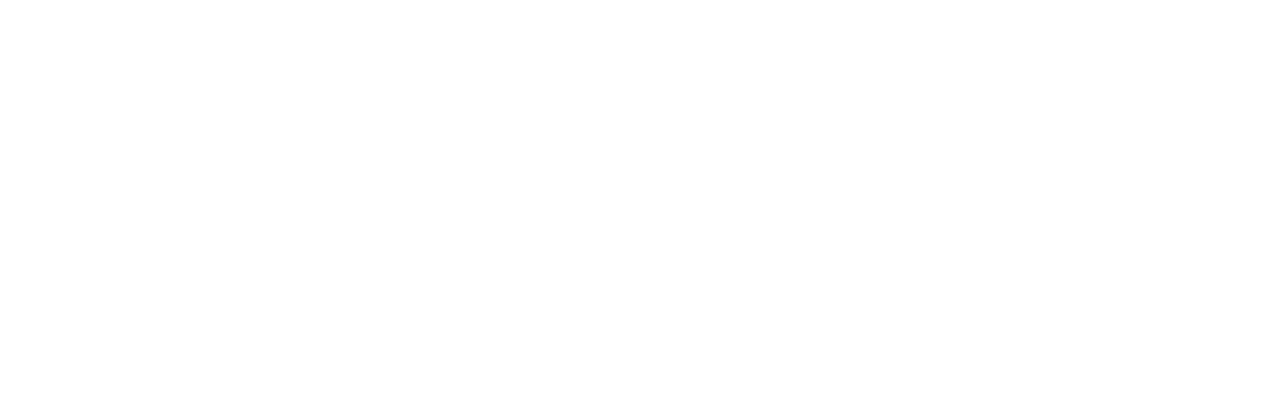
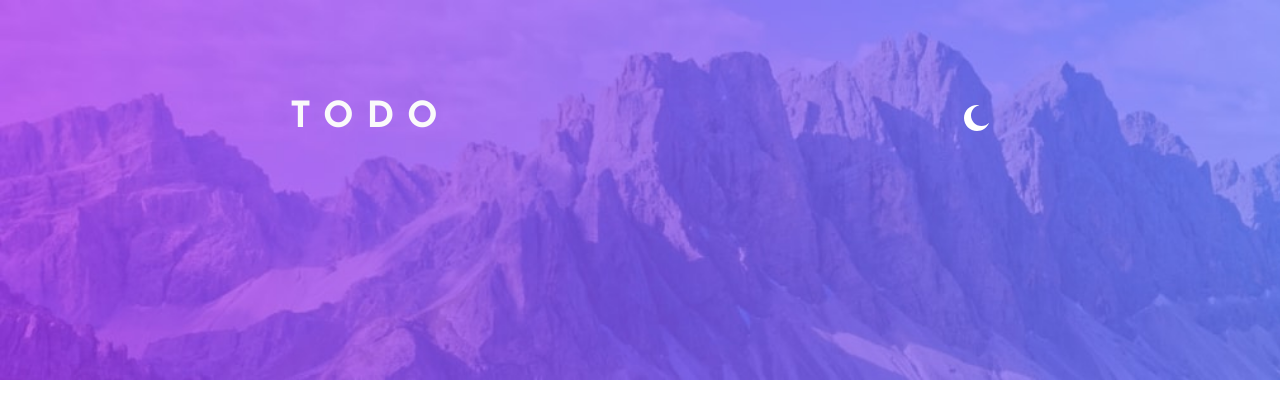
Before and after one commit to smileysunshinesky/todo-app, a React (Vite) app in the folder client/: page / in a window 1280 px wide. Shown: the top 418 px of the page. Built offline with nearby package versions, Linux system fonts and the light colour scheme.

Commit message:
Added: added first section of todo app

```diff
--- a/client/package.json
+++ b/client/package.json
@@ -11,8 +11,7 @@
   },
   "dependencies": {
     "react": "^18.2.0",
-    "react-dom": "^18.2.0",
-    "sass": "^1.75.0"
+    "react-dom": "^18.2.0"
   },
   "devDependencies": {
     "@types/react": "^18.2.66",
@@ -22,6 +21,7 @@
     "eslint-plugin-react": "^7.34.1",
     "eslint-plugin-react-hooks": "^4.6.0",
     "eslint-plugin-react-refresh": "^0.4.6",
+    "sass": "^1.75.0",
     "vite": "^5.2.0"
   }
 }
--- a/client/src/App.jsx
+++ b/client/src/App.jsx
@@ -1,7 +1,8 @@
+import TodoPage from "./pages/todoPage/TodoPage";
 import "./App.scss";
 
 function App() {
-  return <></>;
+  return <TodoPage />;
 }
 
 export default App;
--- a/client/src/App.scss
+++ b/client/src/App.scss
@@ -0,0 +1,7 @@
+@import url("./assets/fonts/fonts.scss");
+@import "./assets/colors/colors.scss";
+
+body {
+    margin: 0;
+    font-family: "JosefinSans", sans-serif;
+}
--- a/client/src/assets/fonts/fonts.scss
+++ b/client/src/assets/fonts/fonts.scss
@@ -1,11 +1,11 @@
 @font-face {
     font-family: "JosefinSans";
-    src: url(./JosefinSans-Regular.ttf) format("truetype");
+    src: url("./JosefinSans-Regular.ttf") format("truetype");
     font-weight: 400;
 }
 
 @font-face {
     font-family: "JosefinSans";
-    src: url(./JosefinSans-Bold.ttf) format("truetype");
+    src: url("./JosefinSans-Bold.ttf") format("truetype");
     font-weight: 700;
 }
--- /dev/null
+++ b/client/src/pages/todoPage/TodoPage.jsx
@@ -0,0 +1,21 @@
+import "./index.scss";
+
+export default function TodoPage() {
+  return (
+    <div className="main">
+      <div className="main__background main__background_light" />
+
+      <div className="main__block">
+        <div className="main__section main__section_first">
+          <h1 className="main__section-title">todo</h1>
+
+          <button className="main__theme-btn main__theme-btn_light"></button>
+        </div>
+
+        <div className="main__section main__section_second"></div>
+
+        <div className="main__section main__section_third"></div>
+      </div>
+    </div>
+  );
+}
--- /dev/null
+++ b/client/src/pages/todoPage/index.scss
@@ -0,0 +1,64 @@
+@import "./../../assets/colors/colors.scss";
+
+.main {
+  height: 100%;
+
+  &__background {
+    position: absolute;
+    top: 0;
+    z-index: -1;
+    width: 100%;
+    height: 380px;
+    background-repeat: no-repeat;
+    background-size: cover;
+
+    &_light {
+      background-image: url("../../assets/images/bg-desktop-light.jpg");
+    }
+
+    &_dark {
+      background-image: url("../../assets/images/bg-desktop-dark.jpg");
+    }
+  }
+
+  &__block {
+    width: 700px;
+    margin: 100px auto 0;
+  }
+
+  &__section {
+    display: flex;
+    align-items: center;
+  }
+
+  &__section_first {
+    justify-content: space-between;
+  }
+
+  &__section-title {
+    margin: 0;
+    text-transform: uppercase;
+    font-size: 36px;
+    letter-spacing: 0.8rem;
+    color: $columns-background-light;
+  }
+
+  &__theme-btn {
+    width: 26px;
+    height: 26px;
+    border: none;
+    background-color: transparent;
+
+    &:hover {
+      cursor: pointer;
+    }
+
+    &_light {
+      background-image: url("../../assets/images/icon-moon.svg");
+    }
+
+    &_dark {
+      background-image: url("../../assets/images/icon-sun.svg");
+    }
+  }
+}
```
Also changed, not shown: 1 other file (tests, documents, lock files or other folders).
